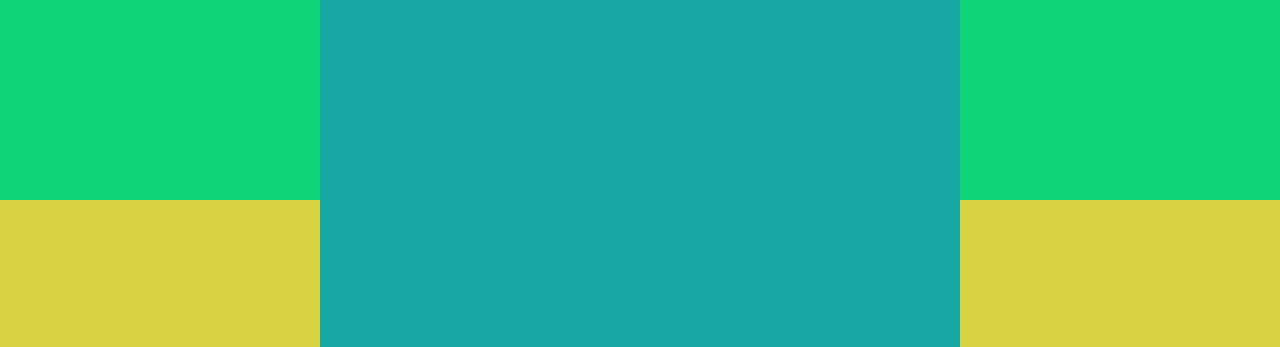
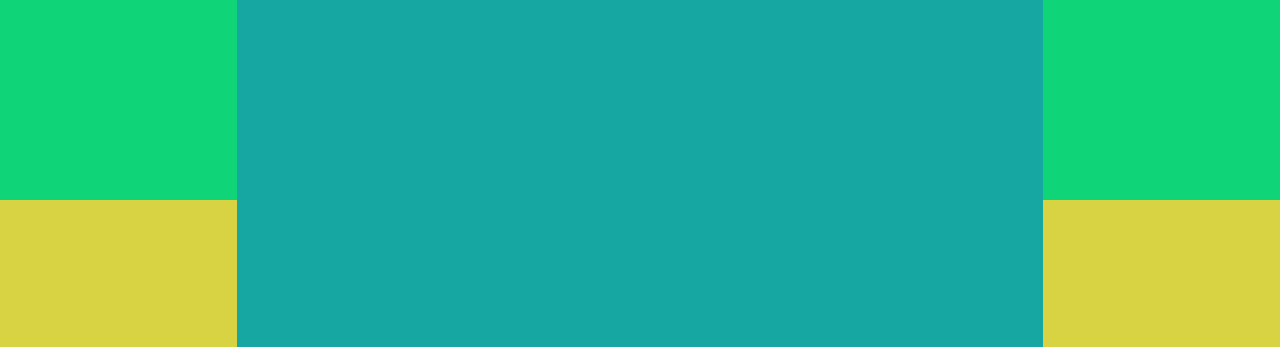
Before and after one commit to benceg/branding, a plain HTML site: page index.html in a window 1280 px wide. Shown: the top 347 px of the page. Drawn offline with Linux system fonts and the light colour scheme.

Commit message:
Reduces width.

```diff
--- a/assets/css/css.css
+++ b/assets/css/css.css
@@ -79,7 +79,7 @@ main {
   flex-direction: column;
   align-items: stretch;
   justify-content: stretch;
-  flex: 0 1 25%;
+  flex: 0 1 18.5%;
   height: 100%;
   transform-style: preserve-3d;
   backface-visibility: none;
```
